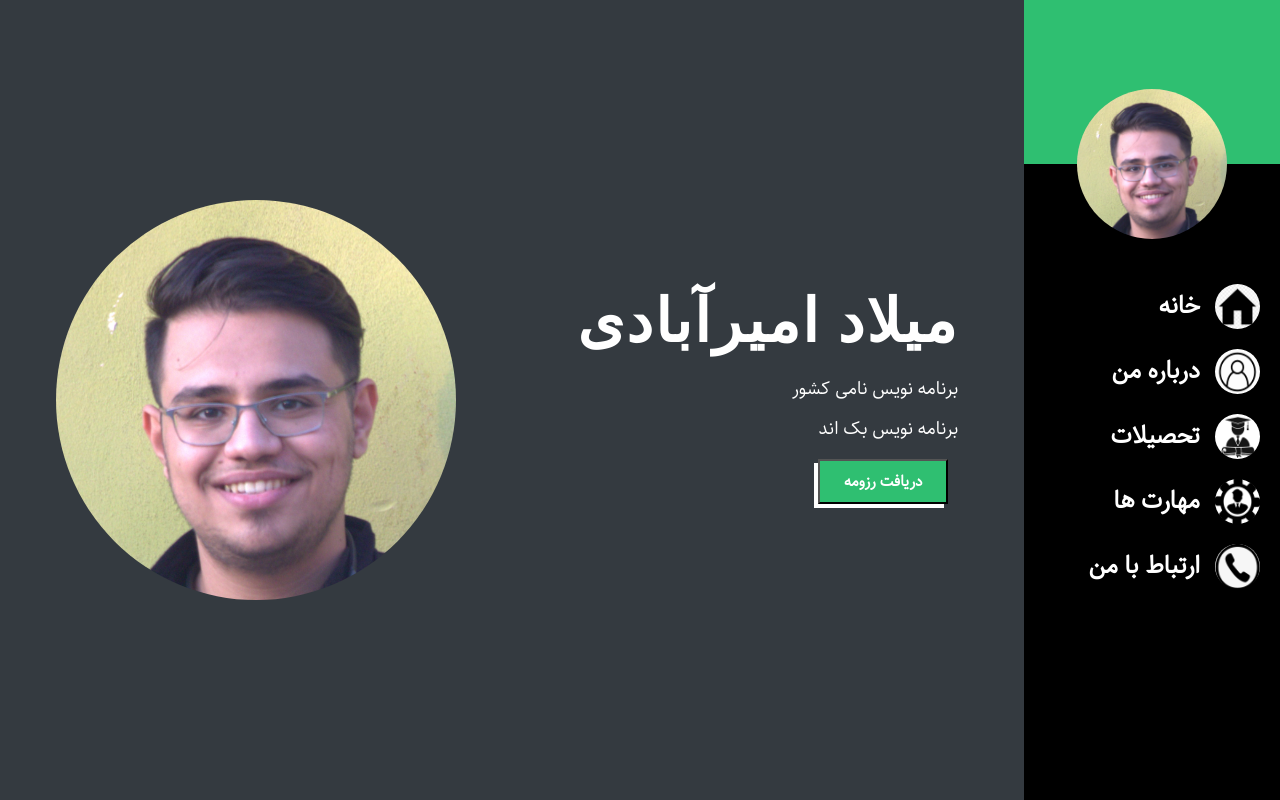
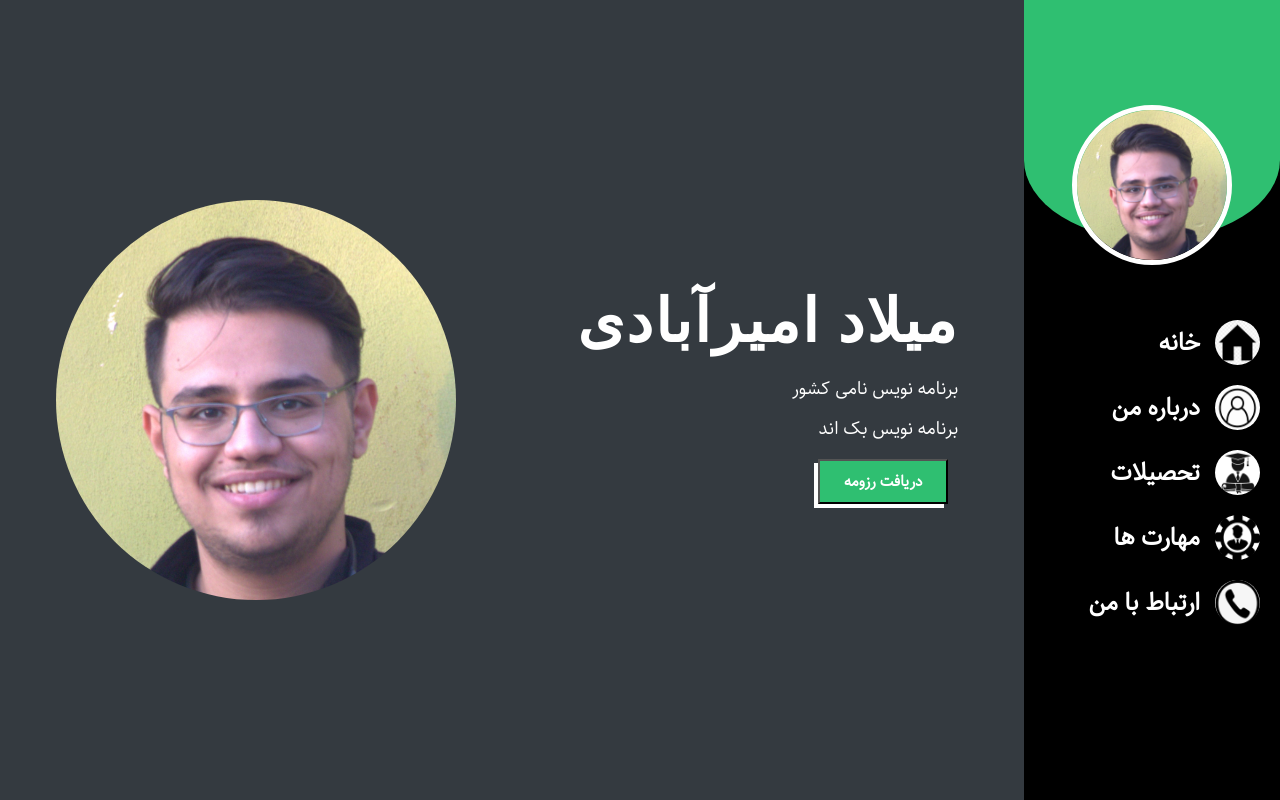
Before and after one commit to milas021/MyResume, a plain HTML site: page index.html in a window 1280 px wide. Shown: the top 800 px of the page. Drawn offline with Linux system fonts and the light colour scheme.

Commit message:
sime change

```diff
--- a/index.html
+++ b/index.html
@@ -13,28 +13,39 @@
     <div class="body">
         <!-- start of slide bar -->
         <div class="sidebar">
-            <div class="sidebar-box">
+            <div class="sidebar-header">
+                <div class="sidebar-square">
+
+                </div>
+                <div class="sidebar-radius">
+
+                </div>
+
                 <div class="sidebar-img-box">
                     <img src="images/IMG_8138.jpg">
-
                 </div>
             </div>
+
             <div class="sidebar-content">
-
-                <div class="menu-item" onclick="Scroll('home')"><img src="images/home.png" alt=""><span>خانه</span></i>
+                <div class="menu-item" onclick="Scroll('home')"><img src="images/home.png" alt="">
+                    <span>خانه</span>
                 </div>
-                <div class="menu-item" onclick="Scroll('about-me')"><img src="images/about-me.png" alt=""><span>درباره
-                        من</span></div>
-                <div class="menu-item" onclick="Scroll('education')"><img src="images/education.png"
-                        alt=""><span>تحصیلات</span></div>
-                <div class="menu-item" onclick="Scroll('skills')"><img src="images/skill.png" alt=""><span>مهارت
+                <div class="menu-item" onclick="Scroll('about-me')"><img src="images/about-me.png" alt="">
+                    <span>درباره
+                        من</span>
+                </div>
+                <div class="menu-item" onclick="Scroll('education')"><img src="images/education.png" alt="">
+                    <span>تحصیلات</span>
+                </div>
+                <div class="menu-item" onclick="Scroll('skills')">
+                    <img src="images/skill.png" alt="">
+                    <span>مهارت
                         ها</span>
                 </div>
-                <div class="menu-item" onclick="Scroll('contact-info')"><img src="images/contact-us.png"
-                        alt=""><span>ارتباط با
-                        من</span></div>
-
-
+                <div class="menu-item" onclick="Scroll('contact-info')"><img src="images/contact-us.png" alt="">
+                    <span>ارتباط با
+                        من</span>
+                </div>
             </div>
         </div>
         <!-- end of sidebar -->
@@ -251,7 +262,8 @@
 
                     <li class="social-media-item">
                         <!-- <div class="test"> -->
-                        <a href="https://www.linkedin.com/in/milad-rasouli-b9a47125a/" class="social-media-link" target="blank">
+                        <a href="https://www.linkedin.com/in/milad-rasouli-b9a47125a/" class="social-media-link"
+                            target="blank">
                             <img src="images/linkedin.png">
                         </a>
                         <!-- </div> -->
--- a/scss/_base.scss
+++ b/scss/_base.scss
@@ -45,11 +45,11 @@ $font-sahel: Sahel;
     right: 20%;
     width: 80%;
     position: absolute;
-
 }
 @mixin img-box($size :100px) {
     width: $size ;
     height: $size;
+    border-radius: 50%;
 
     img {
         width: 100%;
--- a/scss/_layout.scss
+++ b/scss/_layout.scss
@@ -7,26 +7,45 @@
         background-color: $color-black;
         height: 100vh;
         width: 20%;
-        display: flex;
-        flex-flow: column;
+        @include flex-column;
         position: fixed;
 
-        &-box {
-            background-color: $color-primary;
-            height: 30vh;
-            position: relative;
+        &-header {
+            height: 40vh;
+
+            .sidebar-square {
+                background-color: $color-primary;
+                width: 100%;
+                height: 10vh;
+                position: absolute;
+            }
+
+            .sidebar-radius {
+                position: absolute;
+                top: 10vh;
+                background-color: $color-primary;
+                width: 100%;
+                height: 20vh;
+                border-radius: 0 0 50% 50%;
+            }
 
             .sidebar-img-box {
 
                 $box-size : 150px;
                 @include img-box($box-size);
                 position: absolute;
+                top: calc(30vh - $box-size + 15px);
                 right: 50%;
                 transform: translateX(50%);
-                bottom: -$box-size/2;
+                border: 5px solid #fff;
+
             }
 
         }
+
+
+
+
 
         &-content {
             color: $color-white;
@@ -132,9 +151,6 @@
                                 height: 4px;
                                 background-color: $color-primary;
 
-
-
-
                             }
                         }
                     }
@@ -160,13 +176,15 @@
                     width: 60px;
                     height: 60px;
                     border-radius: 8px;
-                    img{
+
+                    img {
                         width: 100%;
                         height: 100%;
                     }
-                   transition: 0.5s all;
 
-                    &:hover{
+                    transition: 0.5s all;
+
+                    &:hover {
                         transform: translateY(-5px);
                         background-color: $color-primary;
                         border-radius: 50%;
```
Also changed, not shown: css/main.css, 1 other file.
